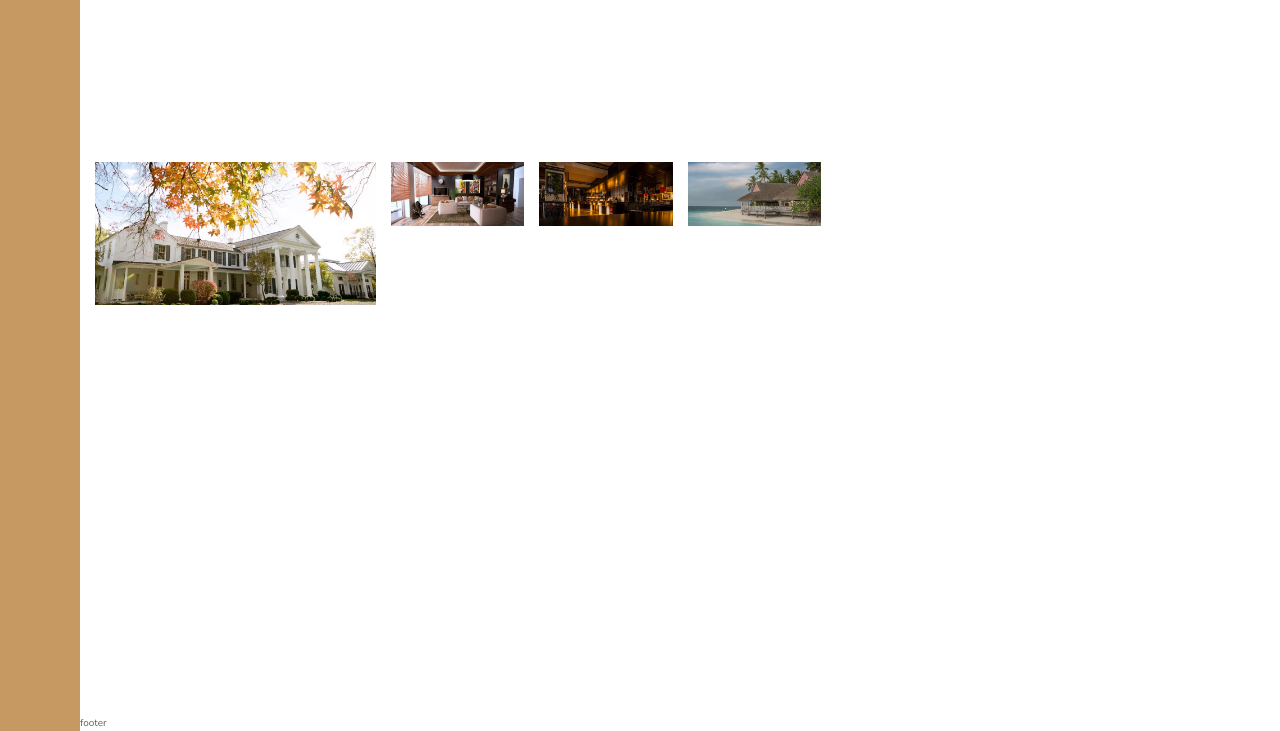
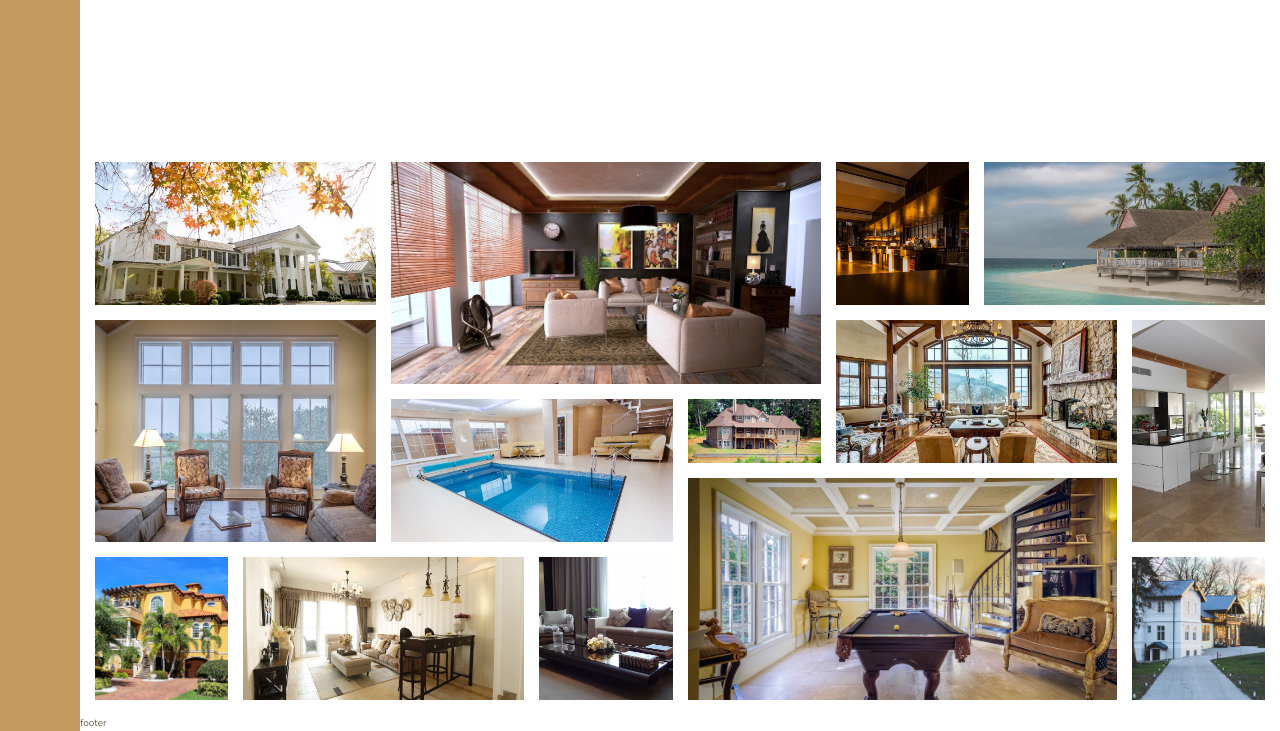
Before and after one commit to Nahom77/nexter, a website: page index.html in a window 1280 px wide. Shown: the part 2925-3656 px from the top of the page. Drawn offline with nearby package versions, Linux system fonts and the light colour scheme.

Commit message:
feat: gallery bento grid

```diff
--- a/index.html
+++ b/index.html
@@ -304,9 +304,45 @@
       <figure class="gallery__item gallery__item-1">
         <img src="img/gal-1.jpeg" alt="Gallery 1" class="gallery__img" />
       </figure>
-      <img src="img/gal-2.jpeg" alt="Gallery 2" class="gallery__img" />
-      <img src="img/gal-3.jpeg" alt="Gallery 3" class="gallery__img" />
-      <img src="img/gal-4.jpeg" alt="Gallery 4" class="gallery__img" />
+      <figure class="gallery__item gallery__item-2">
+        <img src="img/gal-2.jpeg" alt="Gallery 2" class="gallery__img" />
+      </figure>
+      <figure class="gallery__item gallery__item-3">
+        <img src="img/gal-3.jpeg" alt="Gallery 3" class="gallery__img" />
+      </figure>
+      <figure class="gallery__item gallery__item-4">
+        <img src="img/gal-4.jpeg" alt="Gallery 4" class="gallery__img" />
+      </figure>
+      <figure class="gallery__item gallery__item-5">
+        <img src="img/gal-5.jpeg" alt="Gallery 5" class="gallery__img" />
+      </figure>
+      <figure class="gallery__item gallery__item-6">
+        <img src="img/gal-6.jpeg" alt="Gallery 6" class="gallery__img" />
+      </figure>
+      <figure class="gallery__item gallery__item-7">
+        <img src="img/gal-7.jpeg" alt="Gallery 7" class="gallery__img" />
+      </figure>
+      <figure class="gallery__item gallery__item-8">
+        <img src="img/gal-8.jpeg" alt="Gallery 8" class="gallery__img" />
+      </figure>
+      <figure class="gallery__item gallery__item-9">
+        <img src="img/gal-9.jpeg" alt="Gallery 9" class="gallery__img" />
+      </figure>
+      <figure class="gallery__item gallery__item-10">
+        <img src="img/gal-10.jpeg" alt="Gallery 10" class="gallery__img" />
+      </figure>
+      <figure class="gallery__item gallery__item-11">
+        <img src="img/gal-11.jpeg" alt="Gallery 11" class="gallery__img" />
+      </figure>
+      <figure class="gallery__item gallery__item-12">
+        <img src="img/gal-12.jpeg" alt="Gallery 12" class="gallery__img" />
+      </figure>
+      <figure class="gallery__item gallery__item-13">
+        <img src="img/gal-13.jpeg" alt="Gallery 13" class="gallery__img" />
+      </figure>
+      <figure class="gallery__item gallery__item-14">
+        <img src="img/gal-14.jpeg" alt="Gallery 14" class="gallery__img" />
+      </figure>
     </section>
 
     <footer class="footer">footer</footer>
--- a/sass/_gallery.scss
+++ b/sass/_gallery.scss
@@ -12,6 +12,58 @@
       grid-row: 1 / span 2;
       grid-column: 1 / 3;
     }
+    &-2 {
+      grid-row: 1 / span 3;
+      grid-column: 3 / 6;
+    }
+    &-3 {
+      grid-row: 1 / span 2;
+      grid-column: 6 / 7;
+    }
+    &-4 {
+      grid-row: 1 / span 2;
+      grid-column: 7 / 9;
+    }
+    &-5 {
+      grid-row: 3 / span 3;
+      grid-column: 1 / 3;
+    }
+    &-6 {
+      grid-row: 4 / span 2;
+      grid-column: 3 / 5;
+    }
+    &-7 {
+      grid-row: 4 / span 1;
+      grid-column: 5 / 6;
+    }
+    &-8 {
+      grid-row: 3 / span 2;
+      grid-column: 6 / 8;
+    }
+    &-9 {
+      grid-row: 3 / span 3;
+      grid-column: 8 / 9;
+    }
+    &-10 {
+      grid-row: 6 / span 2;
+      grid-column: 1 / 2;
+    }
+    &-11 {
+      grid-row: 6 / span 2;
+      grid-column: 2 / 4;
+    }
+    &-12 {
+      grid-row: 6 / span 2;
+      grid-column: 4 / 5;
+    }
+    &-13 {
+      grid-row: 5 / span 3;
+      grid-column: 5 / 8;
+    }
+    &-14 {
+      grid-row: 6 / span 2;
+      grid-column: 8 / 9;
+    }
   }
 
   &__img {
```
Also changed, not shown: css/style.css.
